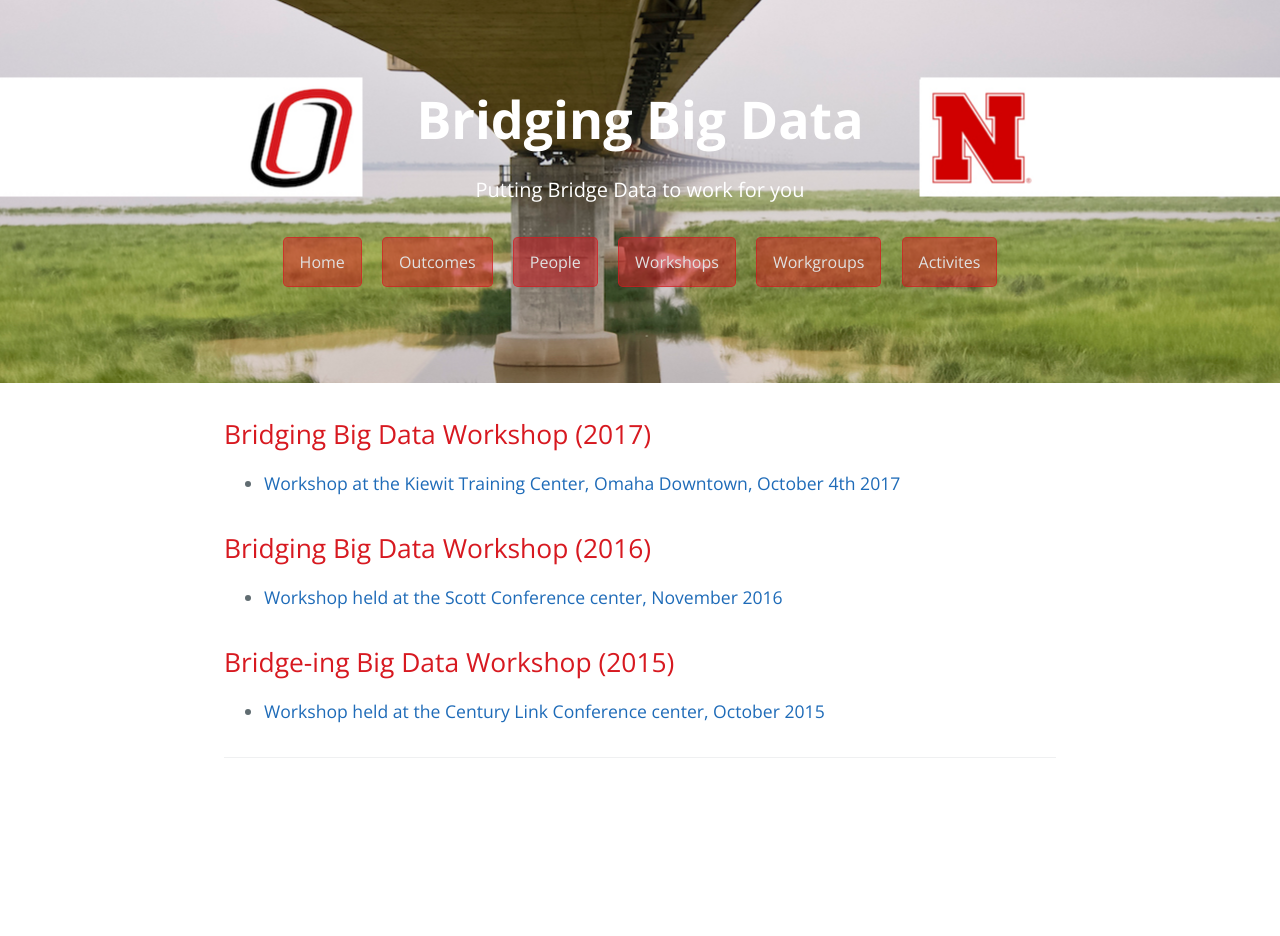
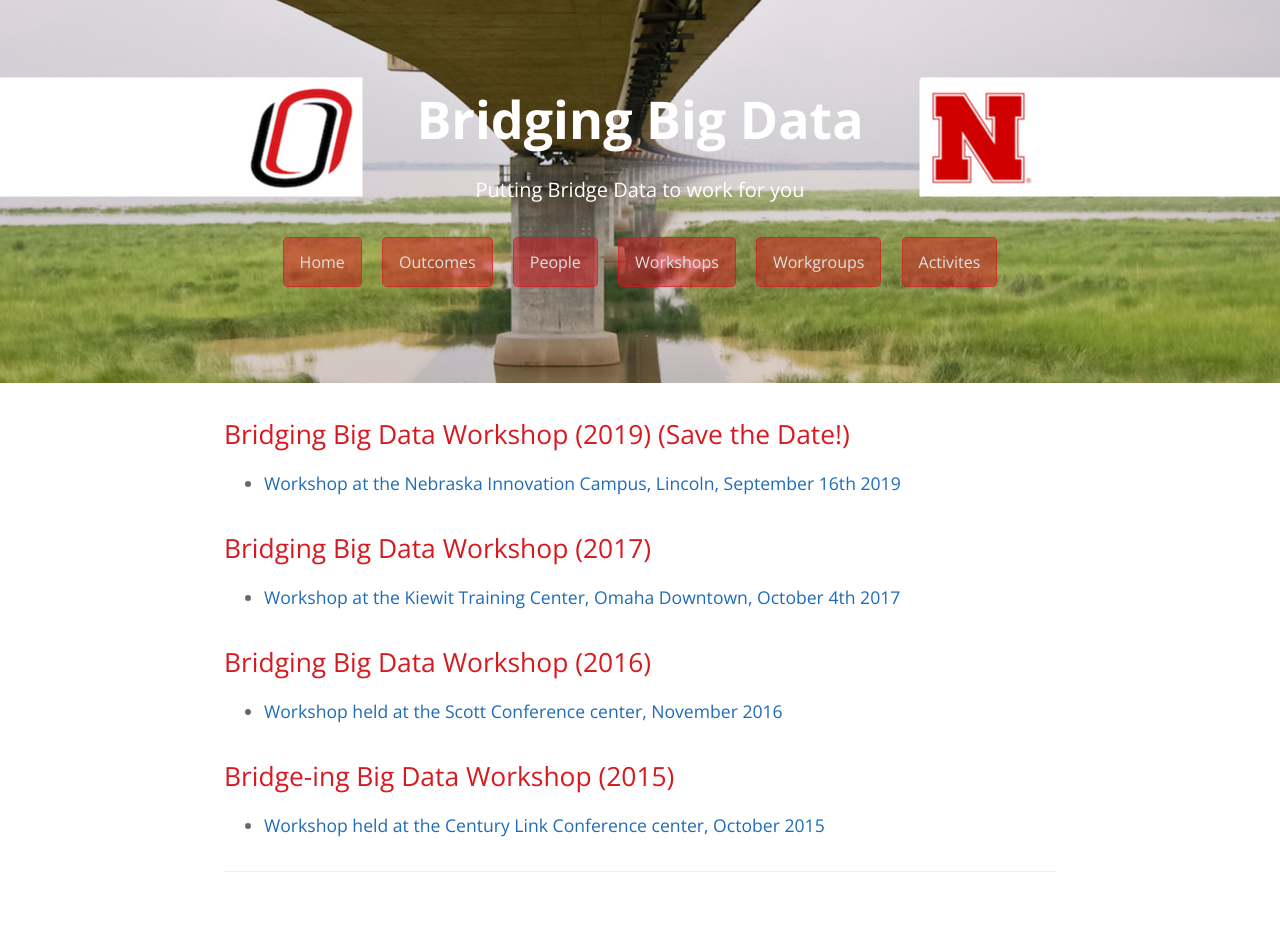
Before and after one commit to BridgingBigData/BridgingBigData.github.io, a Jekyll site: the page built from pages/workshops.md, in a window 1280 px wide. Built offline with Jekyll 4.4.1, drawn with Linux system fonts in a browser that asks for light colours; before the commit the page ends 900 px from its top, so only the background shows below that.

Commit message:
pages updated for BBD2019

```diff
--- a/pages/workshops.md
+++ b/pages/workshops.md
@@ -3,6 +3,10 @@
 title: Workshops - Bridging Big Data
 description: Bridging Big Data Workshops
 ---
+## Bridging Big Data Workshop (2019) (Save the Date!)
+
+* [Workshop at the Nebraska Innovation Campus, Lincoln, September 16th 2019](https://bridgingbigdata.github.io/pages/bbd2019.html)
+
 ## Bridging Big Data Workshop (2017)
 
 * [Workshop at the Kiewit Training Center, Omaha Downtown, October 4th 2017](https://bridgingbigdata.github.io/pages/bbd2017.html)
```
Also changed, not shown: index.md (+7 -11 lines).
